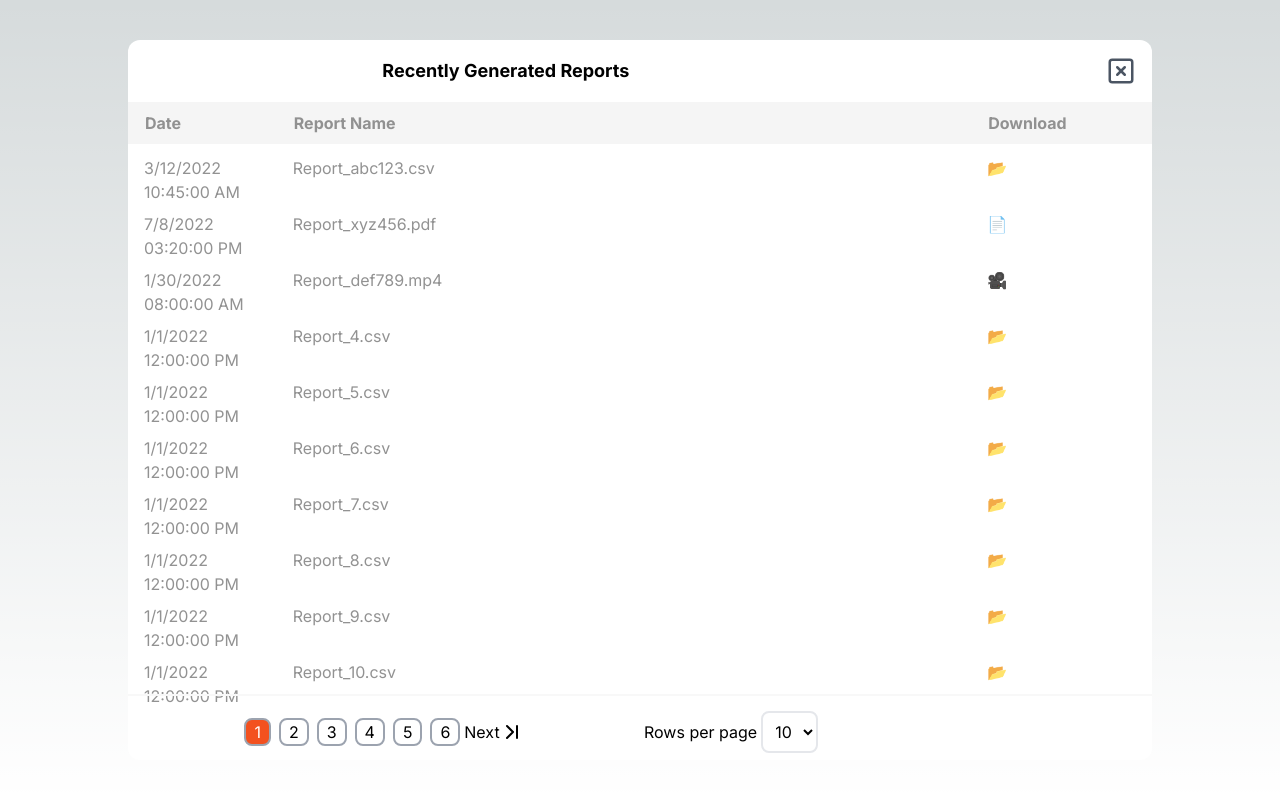
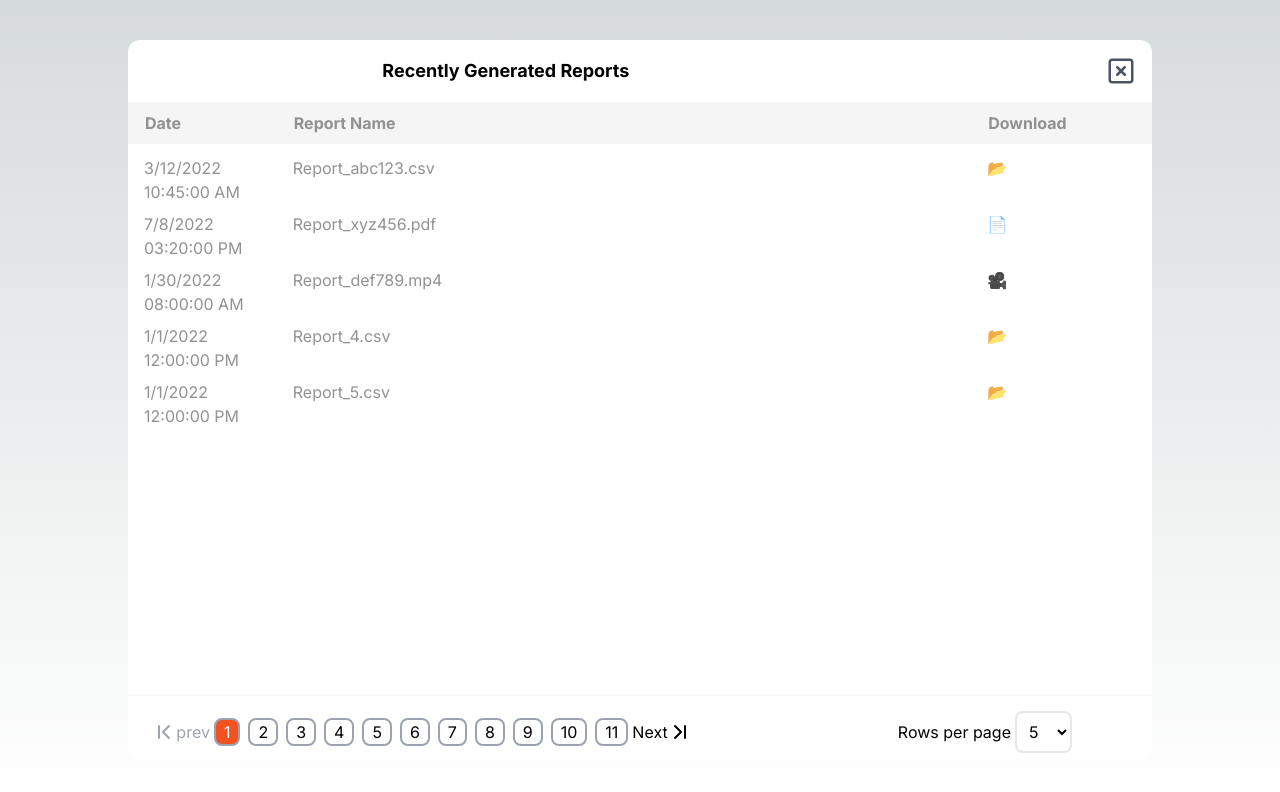
Before and after one commit to kelzzzcodes/monter-frontend-assignment, a Next.js app: page / in a window 1280 px wide. Both pictures are taken after a click on the button "Dialogue Box". Shown: the top 792 px of the page. Built offline with nearby package versions, Linux system fonts and the light colour scheme.

Commit message:
rows per page functionality

```diff
--- a/components/DialogueBox.jsx
+++ b/components/DialogueBox.jsx
@@ -5,14 +5,23 @@ import { dialogueData, dialogueHeading } from '@/constant'
 
 const DialogueBox = ({ onClick }) => {
   const [page, setPage] = useState(1)
+  const [rowsPerPage, setRowsPerPage] = useState('5')
 
   const selectPage = (selectedPage) => {
+    const totalPages = Math.ceil(dialogueData.length / rowsPerPage)
     if (
       selectedPage >= 1 &&
-      selectedPage <= dialogueData.length / 10 &&
+      selectedPage <= totalPages &&
       selectedPage !== page
-    );
-    setPage(selectedPage)
+    ) {
+      setPage(selectedPage)
+    }
+  }
+
+  const handleRowsPerPage = (e) => {
+    const newRowsPerPage = Number(e.target.value)
+    setPage(1) // Reset page to 1 when rows per page changes
+    setRowsPerPage(newRowsPerPage)
   }
 
   return (
@@ -50,7 +59,7 @@ const DialogueBox = ({ onClick }) => {
               {dialogueData.length > 0 && (
                 <ul className=" text-[#929292]">
                   {dialogueData
-                    .slice(page * 10 - 10, page * 10)
+                    .slice(page * rowsPerPage - rowsPerPage, page * rowsPerPage)
                     .map((item, index) => (
                       <li
                         key={index}
@@ -75,16 +84,17 @@ const DialogueBox = ({ onClick }) => {
         </div>
         <div className=" w-full absolute bottom-0 border-t-2 border-[#f8f8f8] pt-2">
           {dialogueData.length > 0 && (
-            <div className="w-full grid grid-cols-2 gap-2 h-14 mx-auto items-center justify-center">
-              <div className=" text-black flex items-center justify-center ">
+            <div className="w-full grid grid-cols-2 gap-2 h-14 items-center justify-center px-20">
+              <div className=" text-black flex items-center justify-center">
                 <button
+                  disabled={page < 1}
                   onClick={() => selectPage(page - 1)}
-                  className={`${page > 1 ? 'flex items-center' : 'hidden'} `}
+                className={`${page > 1 ? '' : 'text-gray-400 cursor-default'} flex items-center `}
                 >
                   <ChevronFirst />
                   <span>prev</span>
                 </button>
-                {[...Array(Math.ceil(dialogueData.length / 10))].map(
+                {[...Array(Math.ceil(dialogueData.length / rowsPerPage))].map(
                   (_, index) => (
                     <span
                       onClick={() => selectPage(index + 1)}
@@ -98,21 +108,27 @@ const DialogueBox = ({ onClick }) => {
                   ),
                 )}
                 <button
+                  disabled={page > dialogueData.length / rowsPerPage}
                   onClick={() => selectPage(page + 1)}
                   className={`${
-                    page < dialogueData.length / 10
-                      ? 'flex items-center'
-                      : 'hidden'
-                  } `}
+                    page > dialogueData.length / rowsPerPage
+                      ? 'text-gray-400 cursor-default'
+                      : ""
+                  } flex items-center `}
                 >
                   <span>Next</span>
                   <ChevronLast />
                 </button>
               </div>
-              <div className="text-black flex items-center ">
+              <div className="text-black flex items-center justify-end ">
                 <span>Rows per page</span>
-                <select className="p-2 ml-1 rounded-lg bg-transparent border-2">
-                  <option>10</option>
+                <select
+                  className="p-2 ml-1 rounded-lg bg-transparent border-2"
+                  value={rowsPerPage}
+                  onChange={handleRowsPerPage}
+                >
+                  <option value={5}>5</option>
+                  <option value={10}>10</option>
                 </select>
               </div>
             </div>
```
